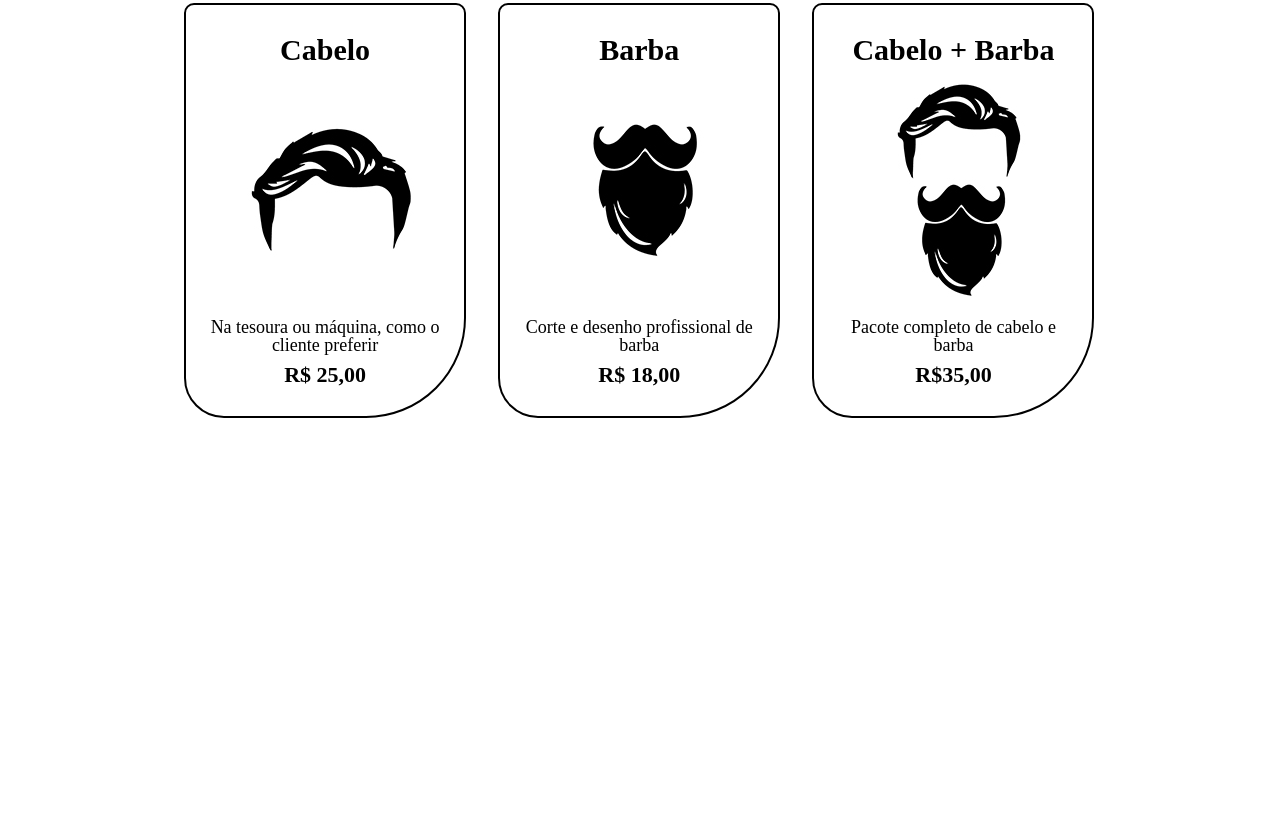
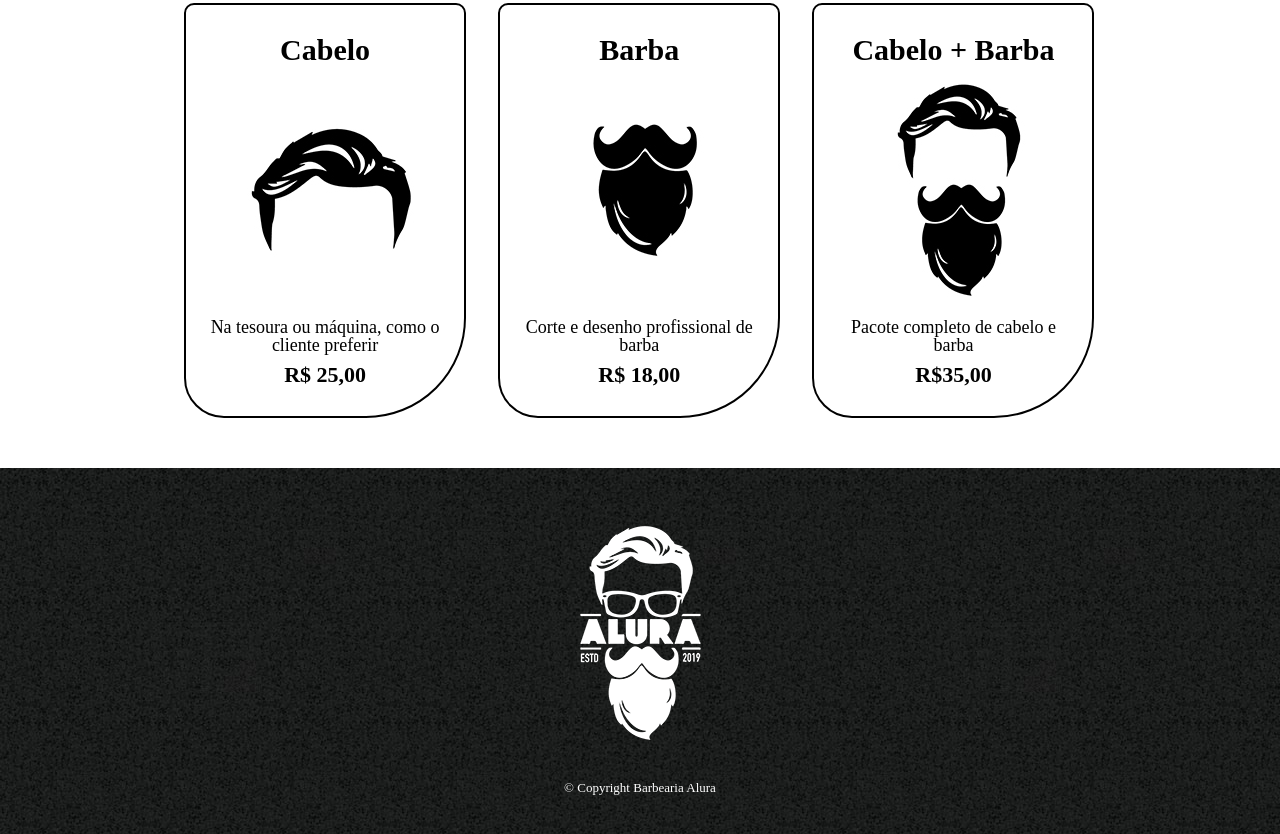
Before and after one commit to heitormorak/ALURA-html-css, a plain HTML site: page Barbearia/produtos.html in a window 1280 px wide. Shown: the part 340-1174 px from the top of the page. Before the commit the page ends 808 px from the top, so only its background shows below. Drawn offline with Linux system fonts and the light colour scheme.

Commit message:
add footer to products

```diff
--- a/Barbearia/produtos.css
+++ b/Barbearia/produtos.css
@@ -80,3 +80,15 @@ nav a:hover {
     font-weight: bold;
     margin: 10px 0 0;
 }
+
+footer {
+    text-align: center;
+    background: url("bg.jpg");
+    padding: 40px 0;
+}
+
+.copyright {
+    color: #ffffff;
+    font-size: 13px;
+    margin: 20px 0 0;
+}
--- a/Barbearia/produtos.html
+++ b/Barbearia/produtos.html
@@ -42,5 +42,10 @@
             </li>
         </ul>
     </main>
+
+    <footer>
+        <img src="logo-branco.png">
+        <p class="copyright">&copy; Copyright Barbearia Alura</p>
+    </footer>
 </body>
 </html>
```
